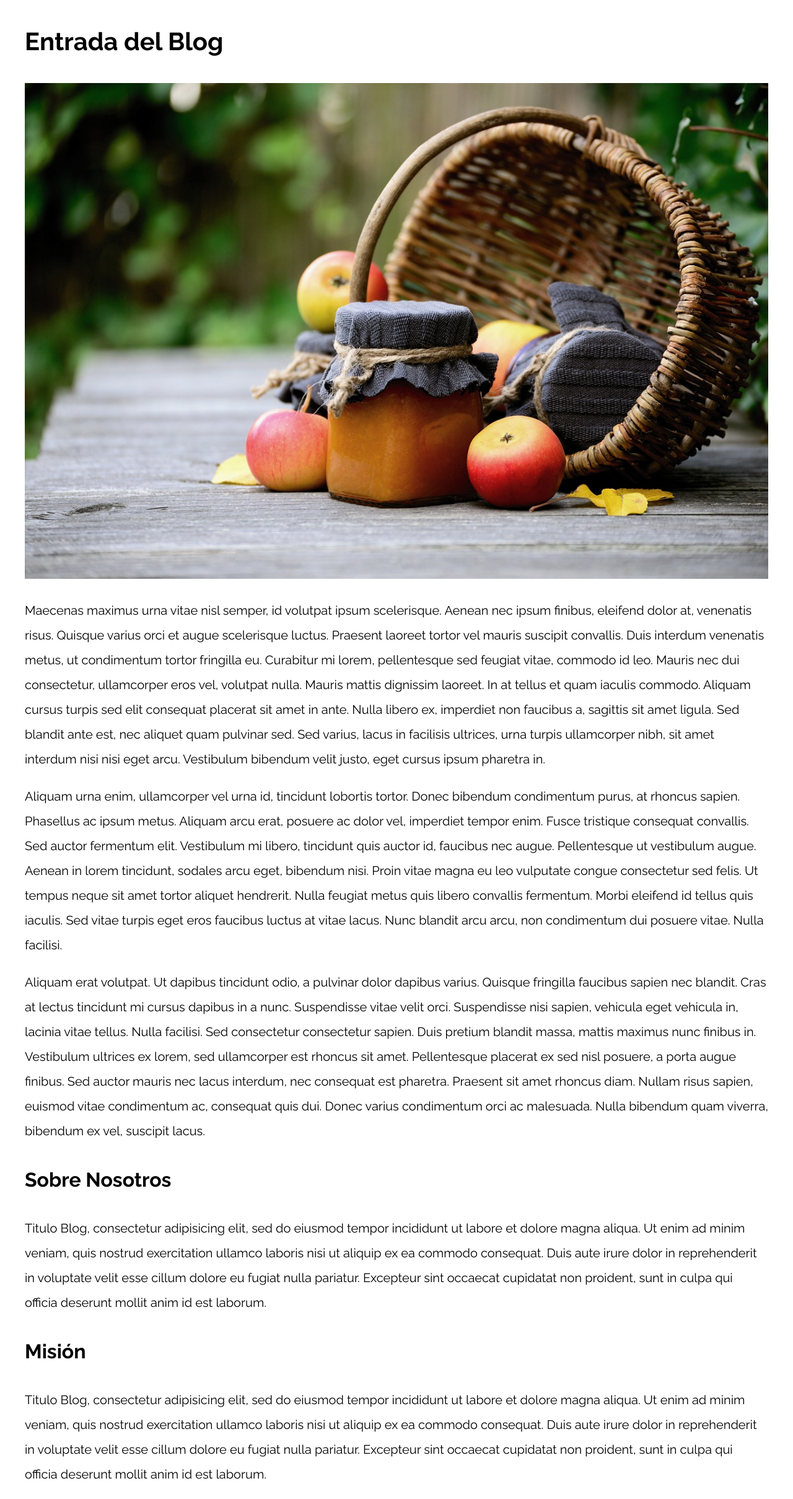
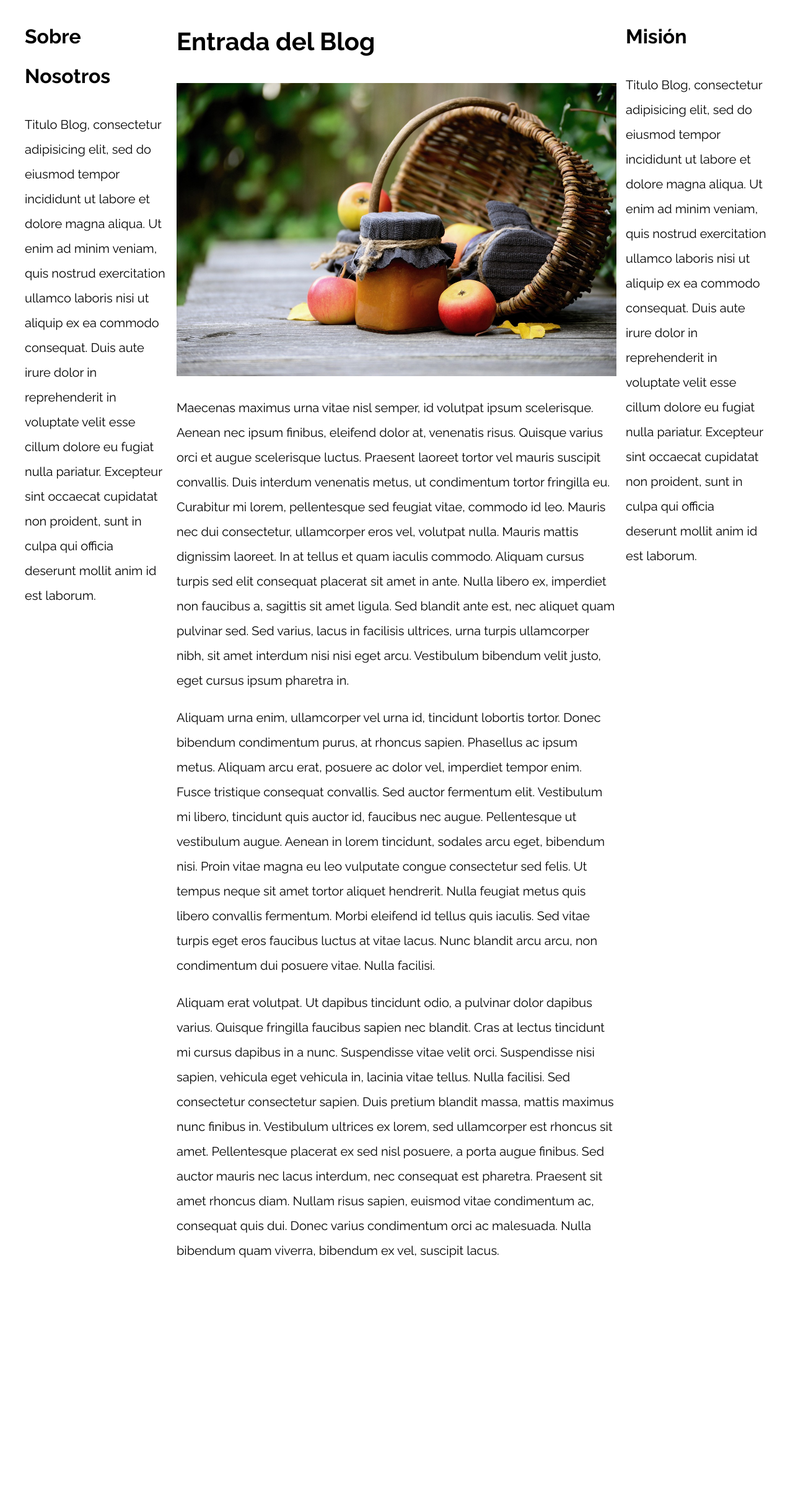
Before and after one commit to mundoenrique/desarrollo-web-juan-pablo, a PHP site: page / in a window 1280 px wide. Shown: the whole page at 62% size. After the commit the page ends 2058 px from the top, so only its background shows below. Run offline with PHP 8.4, Linux system fonts and the light colour scheme.

Commit message:
tres columnas 1 más grande con flex

```diff
--- a/03-css-design-patterns/06-3columnas_flexbox/css/styles.css
+++ b/03-css-design-patterns/06-3columnas_flexbox/css/styles.css
@@ -48,3 +48,21 @@ p {
 }
 
 /** CODIGO AQUI **/
+@media (min-width: 768px) {
+  .contenedor-flex {
+    display: flex;
+    justify-content: space-between;
+  }
+
+  .contenido-principal {
+    flex-basis: calc(60% - 1rem);
+  }
+
+  .sidebar {
+    flex-basis: calc(20% - 1rem);
+  }
+
+  .sidebar-1 {
+    order: -1;
+  }
+}
--- a/03-css-design-patterns/06-3columnas_flexbox/index.html
+++ b/03-css-design-patterns/06-3columnas_flexbox/index.html
@@ -10,8 +10,8 @@
   </head>
 
   <body>
-    <div class="contenedor">
-      <main>
+    <div class="contenedor contenedor-flex">
+      <main class="contenido-principal">
         <article>
           <h1>Entrada del Blog</h1>
           <img src="img/imagen1.jpg" />
@@ -52,7 +52,7 @@
         </article>
       </main>
 
-      <aside>
+      <aside class="sidebar-1 sidebar">
         <h2>Sobre Nosotros</h2>
         <p>
           Titulo Blog, consectetur adipisicing elit, sed do eiusmod tempor incididunt ut labore et dolore magna aliqua.
@@ -61,7 +61,7 @@
           Excepteur sint occaecat cupidatat non proident, sunt in culpa qui officia deserunt mollit anim id est laborum.
         </p>
       </aside>
-      <aside>
+      <aside class="sidebar-2 sidebar">
         <h2>Misión</h2>
         <p>
           Titulo Blog, consectetur adipisicing elit, sed do eiusmod tempor incididunt ut labore et dolore magna aliqua.
```
